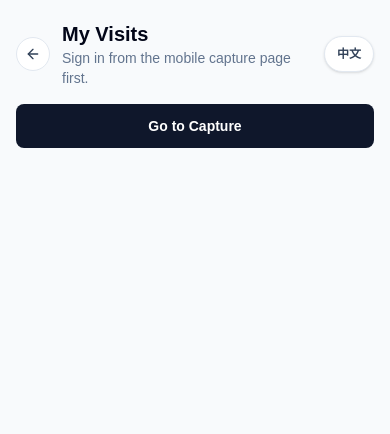
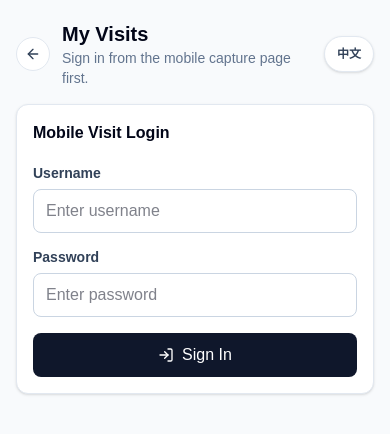
Before and after one commit to yubo82475527-afk/Makuku, a Next.js app: page /en/mobile/offline-capture in a window 390 px wide. Shown: the top 434 px of the page. Built offline with nearby package versions, Linux system fonts and the light colour scheme.

Commit message:
Fix mobile visit login flow

```diff
--- a/src/components/store-visits-list-h5.tsx
+++ b/src/components/store-visits-list-h5.tsx
@@ -1,6 +1,6 @@
 "use client";
 
-import { ArrowLeft, CalendarDays, ChevronRight, ImageIcon, Loader2, Plus, RefreshCw } from "lucide-react";
+import { ArrowLeft, CalendarDays, ChevronRight, ImageIcon, Loader2, LogIn, Plus, RefreshCw } from "lucide-react";
 import Link from "next/link";
 import type { ReactNode } from "react";
 import { useCallback, useEffect, useState } from "react";
@@ -13,7 +13,9 @@ const storageKey = "makuku_app_user";
 
 type AppUser = {
   id: string;
+  username?: string;
   displayName: string;
+  role?: string;
 };
 
 type VisitListItem = {
@@ -44,6 +46,10 @@ function loadUser(): AppUser | null {
   } catch {
     return null;
   }
+}
+
+function saveUser(user: AppUser) {
+  localStorage.setItem(storageKey, JSON.stringify(user));
 }
 
 function statusClass(status: StoreVisitAnalysisStatus | null | undefined) {
@@ -96,7 +102,35 @@ export function StoreVisitsListH5({ locale }: { locale: Locale }) {
   const [loading, setLoading] = useState(true);
   const [loadingMore, setLoadingMore] = useState(false);
   const [error, setError] = useState<string | null>(null);
+  const [username, setUsername] = useState("");
+  const [password, setPassword] = useState("");
+  const [loginLoading, setLoginLoading] = useState(false);
+  const [loginError, setLoginError] = useState<string | null>(null);
   const newVisitHref = `/${locale}/mobile/offline-capture/new`;
+
+  const loginText = locale === "zh"
+    ? {
+        title: "移动巡店登录",
+        username: "用户名",
+        password: "密码",
+        usernamePlaceholder: "输入用户名",
+        passwordPlaceholder: "输入密码",
+        submit: "登录",
+        submitting: "登录中...",
+        required: "请输入用户名和密码",
+        failed: "登录失败",
+      }
+    : {
+        title: "Mobile Visit Login",
+        username: "Username",
+        password: "Password",
+        usernamePlaceholder: "Enter username",
+        passwordPlaceholder: "Enter password",
+        submit: "Sign In",
+        submitting: "Signing in...",
+        required: "Enter username and password.",
+        failed: "Sign-in failed",
+      };
 
   const loadVisits = useCallback(async (nextPage = 1, append = false, currentUser: AppUser | null = null) => {
     if (!currentUser?.id) return;
@@ -131,6 +165,38 @@ export function StoreVisitsListH5({ locale }: { locale: Locale }) {
     }
   }, [copy.loadVisitFailed, copy.networkRetry]);
 
+  async function handleLogin() {
+    if (!username.trim() || !password) {
+      setLoginError(loginText.required);
+      return;
+    }
+
+    setLoginLoading(true);
+    setLoginError(null);
+    try {
+      const res = await fetch("/api/auth/login", {
+        method: "POST",
+        headers: { "Content-Type": "application/json" },
+        body: JSON.stringify({ username, password }),
+      });
+      const data = await res.json().catch(() => ({}));
+      if (!res.ok || !data.user?.id) {
+        setLoginError(data.error ?? loginText.failed);
+        return;
+      }
+
+      const nextUser = data.user as AppUser;
+      saveUser(nextUser);
+      setUser(nextUser);
+      setPassword("");
+      void loadVisits(1, false, nextUser);
+    } catch {
+      setLoginError(copy.networkRetry);
+    } finally {
+      setLoginLoading(false);
+    }
+  }
+
   useEffect(() => {
     const timeout = setTimeout(() => {
       const stored = loadUser();
@@ -157,9 +223,42 @@ export function StoreVisitsListH5({ locale }: { locale: Locale }) {
           </div>
           <MobileLanguageSwitch locale={locale} currentPath="/mobile/offline-capture/list" />
         </header>
-        <Link href={newVisitHref} className="flex h-11 items-center justify-center rounded-lg bg-slate-900 text-sm font-semibold text-white">
-          {copy.goToCapture}
-        </Link>
+        <section className="rounded-xl border border-slate-200 bg-white p-4 shadow-sm">
+          <h2 className="text-base font-bold">{loginText.title}</h2>
+          {loginError ? <div className="mt-4 rounded-lg border border-red-200 bg-red-50 px-3 py-2 text-sm text-red-700">{loginError}</div> : null}
+          <div className="mt-4 space-y-3">
+            <label className="block">
+              <span className="text-sm font-semibold text-slate-700">{loginText.username}</span>
+              <input
+                value={username}
+                onChange={(event) => setUsername(event.target.value)}
+                onKeyDown={(event) => event.key === "Enter" && handleLogin()}
+                placeholder={loginText.usernamePlaceholder}
+                className="mt-1 h-11 w-full rounded-lg border border-slate-300 px-3 text-sm outline-none focus:border-blue-500"
+              />
+            </label>
+            <label className="block">
+              <span className="text-sm font-semibold text-slate-700">{loginText.password}</span>
+              <input
+                type="password"
+                value={password}
+                onChange={(event) => setPassword(event.target.value)}
+                onKeyDown={(event) => event.key === "Enter" && handleLogin()}
+                placeholder={loginText.passwordPlaceholder}
+                className="mt-1 h-11 w-full rounded-lg border border-slate-300 px-3 text-sm outline-none focus:border-blue-500"
+              />
+            </label>
+          </div>
+          <button
+            type="button"
+            onClick={handleLogin}
+            disabled={loginLoading}
+            className="mt-4 flex h-11 w-full items-center justify-center gap-2 rounded-lg bg-slate-900 text-sm font-semibold text-white disabled:opacity-60"
+          >
+            {loginLoading ? <Loader2 className="h-4 w-4 animate-spin" /> : <LogIn className="h-4 w-4" />}
+            {loginLoading ? loginText.submitting : loginText.submit}
+          </button>
+        </section>
       </main>
     );
   }
```
